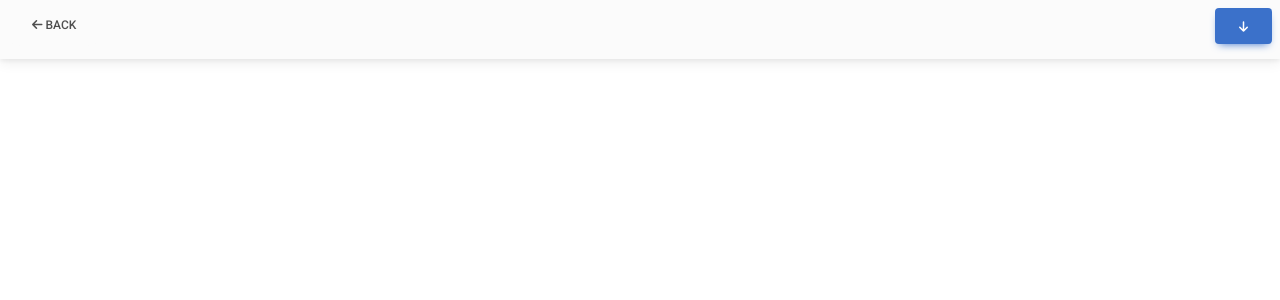
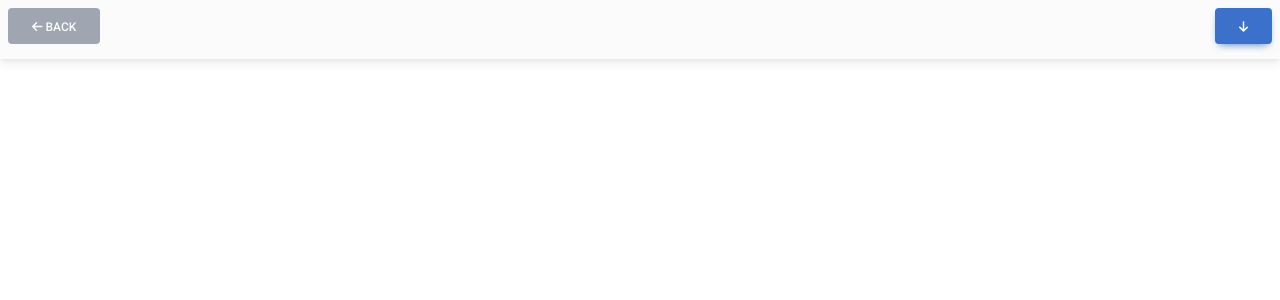
Before and after one commit to idrissi-azzeddine/cv-react, a React (Create React App) app: page /cv in a window 1280 px wide. Shown: the top 300 px of the page. Built offline with nearby package versions, Linux system fonts and the light colour scheme.

Commit message:
Update Cv.jsx

```diff
--- a/src/Cv.jsx
+++ b/src/Cv.jsx
@@ -27,7 +27,7 @@ const Cv = () => {
     >
       <Link to={href}>
         <MDBBtn
-          className="m-2 position-absolute top-0 start-0 btn btn-primary pt-2"
+          className="mt-2 position-absolute top-0 start-0 btn btn-primary ms-2 bg-secondary text-light"
           id="print"
           color="light"
         >
```
